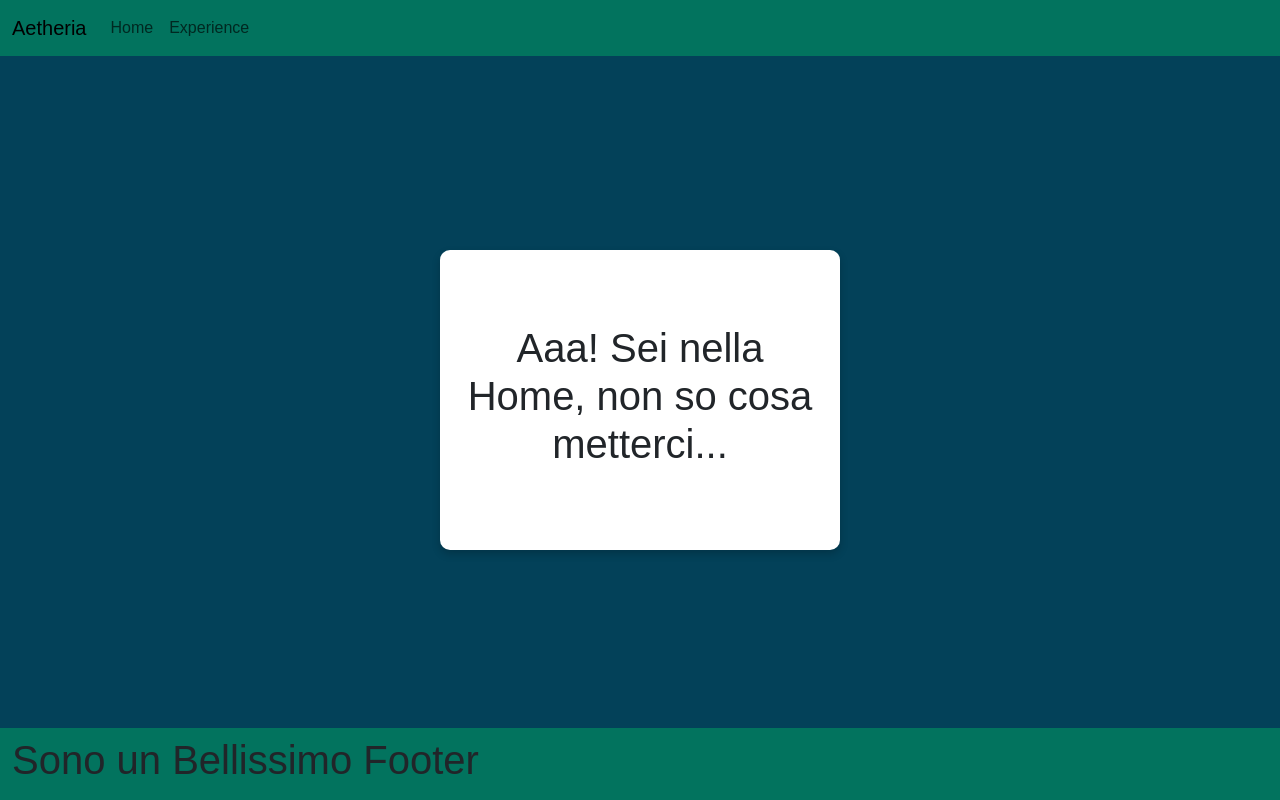
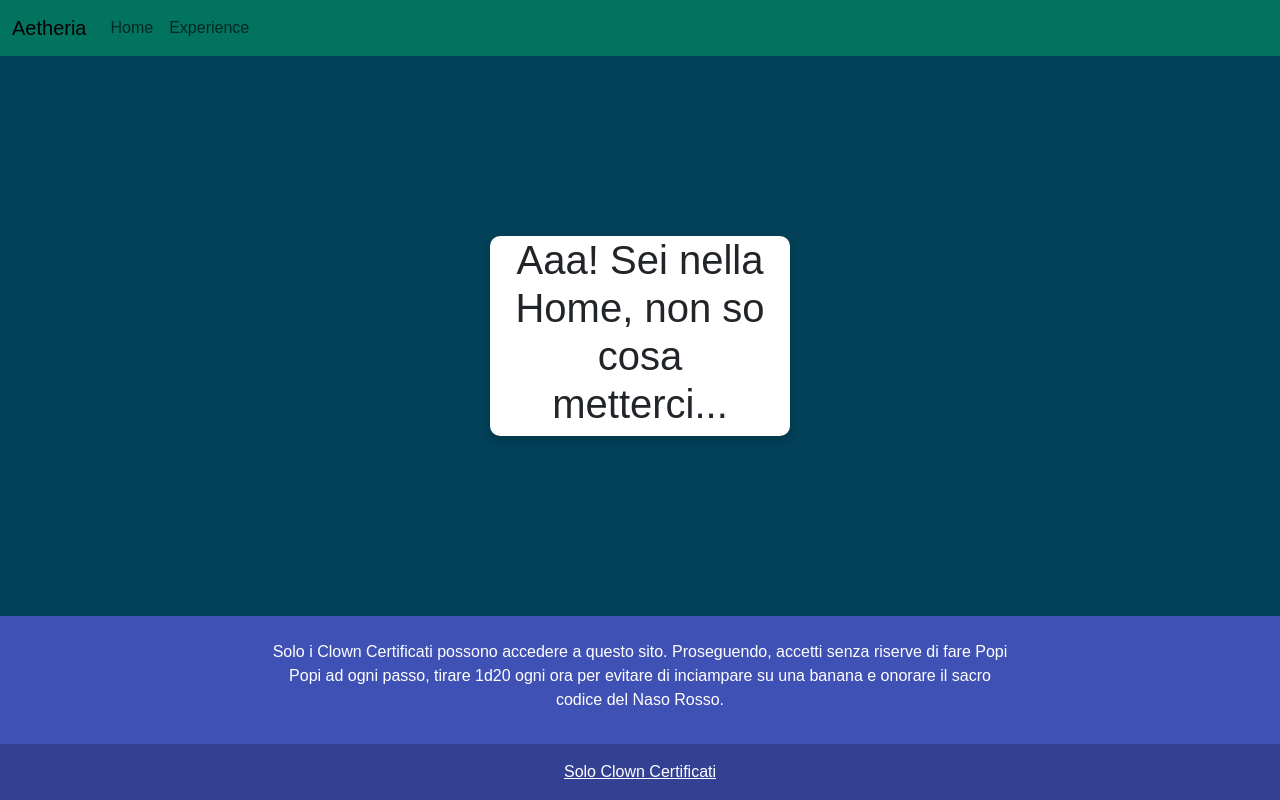
Before and after one commit to MarcoProstamo/Aetheria-Site, a React (Vite) app: page / in a window 1280 px wide. Built offline with nearby package versions, Linux system fonts and the light colour scheme; no server answers.

Commit message:
Refactor → Footer

```diff
--- a/src/components/Footer.jsx
+++ b/src/components/Footer.jsx
@@ -1,9 +1,36 @@
 export default function Footer() {
   return (
-    <nav className="navbar navbar-expand-lg bg-neon-green">
-      <div className="container-fluid">
-        <h1>Sono un Bellissimo Footer</h1>
+    <footer
+      className="text-center text-white"
+      style={{ backgroundColor: "#3f51b5" }}
+    >
+      <div className="container">
+        <section className="mt-4 mb-3">
+          <div className="row d-flex justify-content-center">
+            <div className="col-lg-8">
+              <p>
+                Solo i Clown Certificati possono accedere a questo sito.
+                Proseguendo, accetti senza riserve di fare Popi Popi ad ogni
+                passo, tirare 1d20 ogni ora per evitare di inciampare su una
+                banana e onorare il sacro codice del Naso Rosso.
+              </p>
+            </div>
+          </div>
+        </section>
       </div>
-    </nav>
+
+      <section
+        className="text-center p-3"
+        style={{ backgroundColor: "rgba(0, 0, 0, 0.2)" }}
+      >
+        <a
+          className="text-white"
+          target="_blank"
+          href="https://www.youtube.com/watch?v=yWCIlRsxcIk"
+        >
+          Solo Clown Certificati
+        </a>
+      </section>
+    </footer>
   );
 }
--- a/src/index.css
+++ b/src/index.css
@@ -10,6 +10,7 @@ body{
 
 .wrapper main{
     flex: 1;
+    position: relative;
 }
 
 .bg-dark-blue{
@@ -25,8 +26,8 @@ body{
     top: 50%;
     left: 50%;
     transform: translate(-50%, -50%);
-    height: 300px;
-    width: 400px;
+    height: 200px;
+    width: 300px;
     background-color: #fff;
     border-radius: 10px;
     box-shadow: 0 4px 8px rgba(0, 0, 0, 0.2);
```
